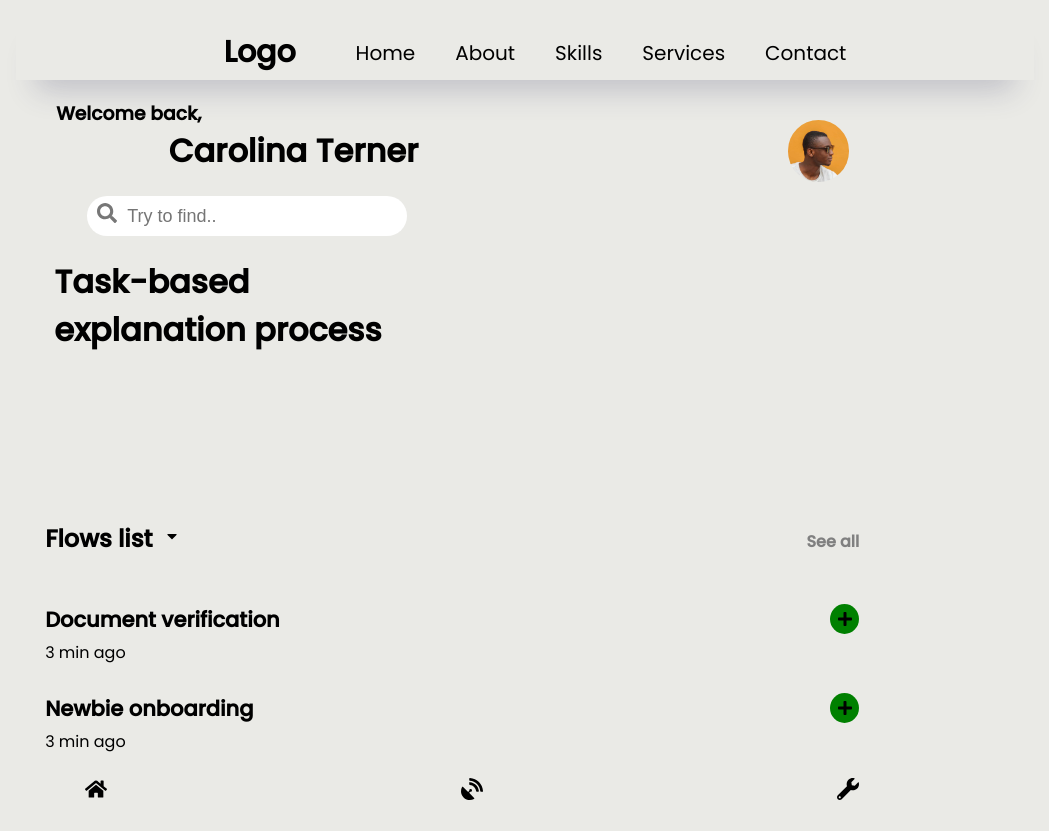
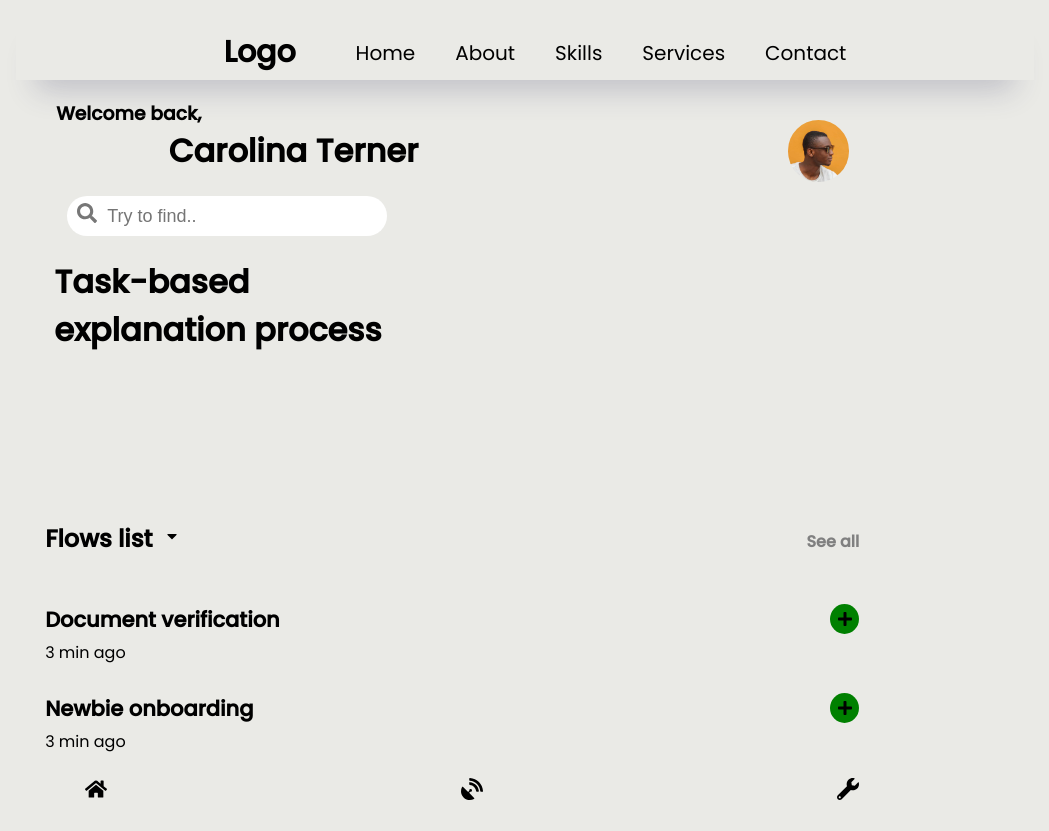
Before and after one commit to abed-obaah/task-manager, a React (Create React App) app: page /Dashboard in a window 1280 px wide. Shown: the whole page, without its empty margins (115-1164 px from the left). Built offline with nearby package versions, Linux system fonts and the light colour scheme.

Commit message:
Update App.css

```diff
--- a/src/App.css
+++ b/src/App.css
@@ -534,7 +534,7 @@ span.Chart {
 
 /* search box design */
 .box{
- margin-left: 71px;
+ margin-left: 51px;
  width: 300px;
  height: 20px;
  display: flex;
```
